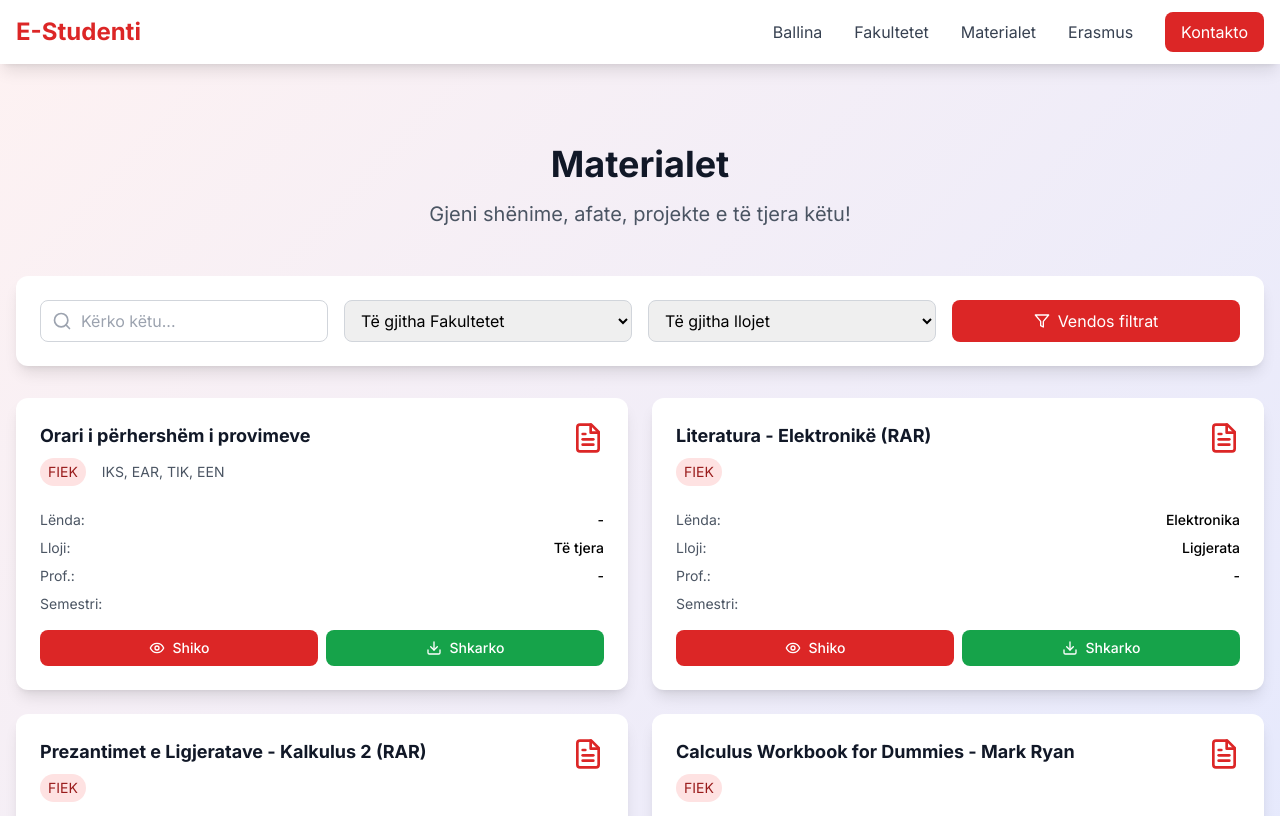
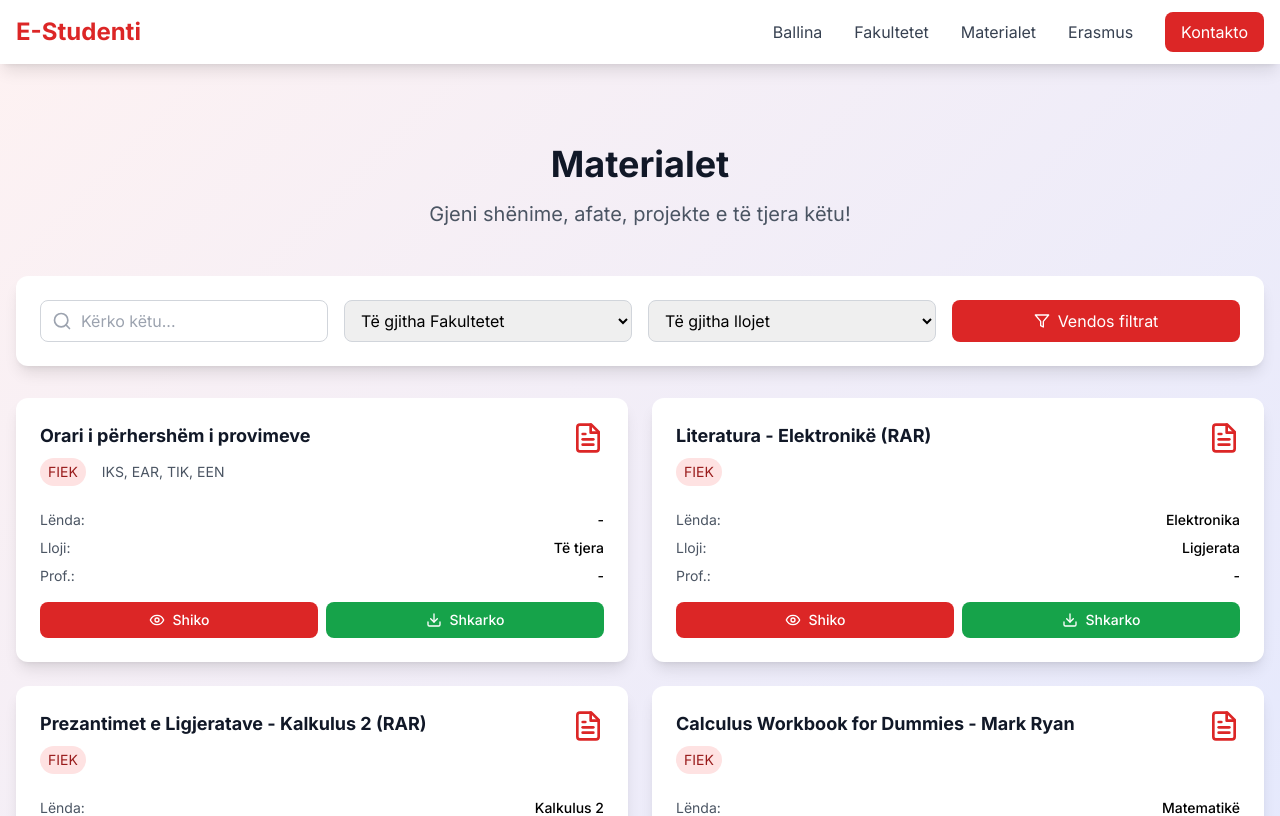
Before and after one commit to edonamulaj0/e-studenti, a Next.js app: page /materialet in a window 1280 px wide. Shown: the top 816 px of the page. Built offline with nearby package versions, Linux system fonts and the light colour scheme.

Commit message:
deleted semester

```diff
--- a/app/materialet/materials-client.js
+++ b/app/materialet/materials-client.js
@@ -117,12 +117,6 @@ export default function MaterialsClient({ initialMaterials }) {
                     {material.teacher}
                   </span>
                 </div>
-                <div className="flex justify-between">
-                  <span className="text-sm text-gray-600">Semestri:</span>
-                  <span className="text-sm font-medium">
-                    {material.semester}
-                  </span>
-                </div>
               </div>
 
               <div className="flex space-x-2">
```
